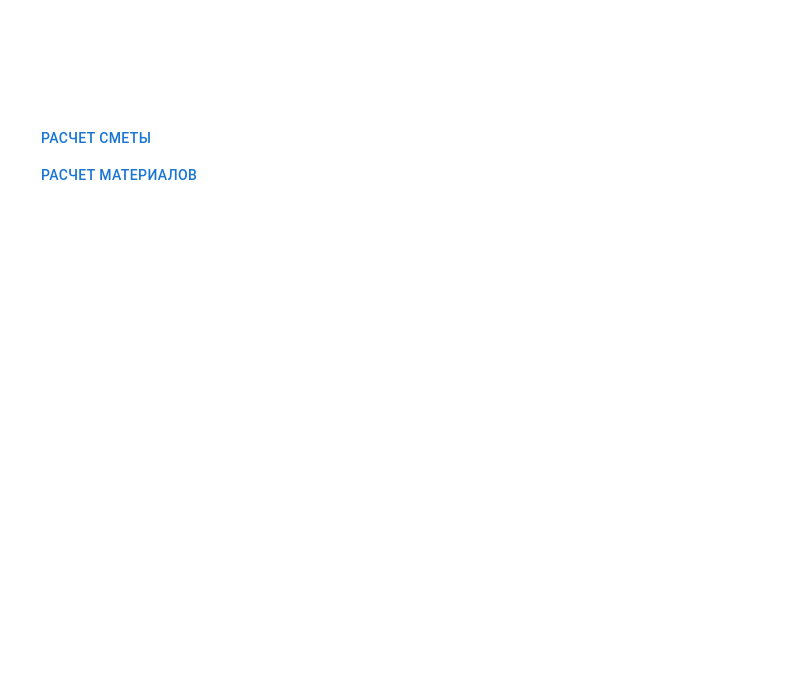
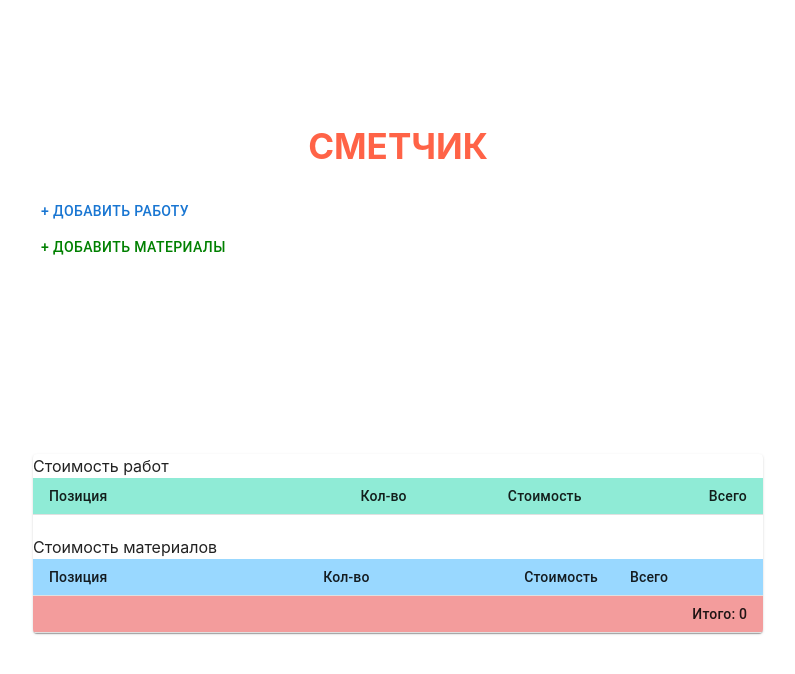
Before and after one commit to kaplunovdev/smetchik, a React (Create React App) app: page / in a window 1280 px wide. Shown: the top 674 px of the page, without its empty margins (242-1037 px from the left). Built offline with nearby package versions, Linux system fonts and the light colour scheme.

Commit message:
fix bug in modalMaterials

```diff
--- a/package.json
+++ b/package.json
@@ -49,6 +49,7 @@
   },
   "devDependencies": {
     "concurrently": "^7.0.0",
-    "react-scripts": "^5.0.0"
+    "react-scripts": "^5.0.0",
+    "webpack": "^5.70.0"
   }
 }
--- a/src/App.js
+++ b/src/App.js
@@ -7,8 +7,7 @@ function App() {
   return (
     <div className='app'>
         <Routes>
-            <Route path='/' element={<Intro/>}/>
-            <Route path='/payment' element={<Payment/>}/>
+            <Route path='/' element={<Payment/>}/>
         </Routes>
     </div>
   );
--- a/src/components/Material/Material.jsx
+++ b/src/components/Material/Material.jsx
@@ -4,11 +4,11 @@ import {TextField} from "@mui/material";
 import {useDispatch, useSelector} from "react-redux";
 import {
     actionPriceCement,
-    actionPricePesok, actionPricePlitka,
+    actionPricePesok,
+    actionPricePlitka,
     actionPricePorebrik,
     actionPriceSheben
 } from "../../redux/reducerMaterials";
-import Modal from "../Modal/Modal";
 
 export const Material = () => {
     const plitkaPrice = useSelector(state => state.materialPage.plitkaPrice)
--- a/src/components/Material/Material.module.css
+++ b/src/components/Material/Material.module.css
@@ -2,12 +2,10 @@
     width: 50%;
     display: flex;
     flex-wrap: nowrap;
-    margin-bottom: 10px;
 }
 .formInputs{
     display: flex;
     flex-direction: column;
-    padding: 15px 0;
 }
 .formInputsItem{
     margin: 5px;
--- a/src/components/Modal/Modal.jsx
+++ b/src/components/Modal/Modal.jsx
@@ -3,7 +3,7 @@ import Typography from "@mui/material/Typography";
 import {Box, Button} from "@mui/material";
 
 
-const Modal = ({onClose, clearDataPlitka, clearDataMaterials, handleOpenMaterials}) => {
+const Modal = ({onClose, clearDataPlitka, clearDataMaterials, onCloseMaterial,openModalMaterials}) => {
     const style = {
         position: 'absolute',
         top: '50%',
@@ -28,8 +28,8 @@ const Modal = ({onClose, clearDataPlitka, clearDataMaterials, handleOpenMaterial
                 }}>
                     <p style={{marginBottom: 20}}>Вы уверены?</p>
                     <p>
-                        <Button onClick={handleOpenMaterials ? clearDataMaterials : clearDataPlitka}>Удалить</Button>
-                        <Button onClick={onClose}>Отмена</Button>
+                        <Button onClick={openModalMaterials ? clearDataMaterials : clearDataPlitka}>Удалить</Button>
+                        <Button onClick={openModalMaterials ? onCloseMaterial : onClose}>Отмена</Button>
                     </p>
 
                 </Typography>
--- a/src/components/Payment/Payment.jsx
+++ b/src/components/Payment/Payment.jsx
@@ -36,14 +36,18 @@ import {actionClearDataMaterials, actionIsVisibleMaterials} from "../../redux/re
 export const Payment = () => {
     const [openModal, setOpenModal] = React.useState(false);
     const [openModalMaterials, setOpenModalMaterials] = React.useState(false);
-    console.log('openModal', openModal)
+    console.log('openModalMaterials', openModalMaterials)
     const handleOpen = () => {
         setOpenModal(true);
     }
+
     const handleOpenMaterials = () => {
         setOpenModalMaterials(true);
     }
     const handleCloseModal = () => setOpenModal(false);
+    const handleCloseModalMaterial = () => setOpenModalMaterials(false);
+
+
     const dispatch = useDispatch();
     const [anchorEl, setAnchorEl] = React.useState(null);
     const open = Boolean(anchorEl);
@@ -62,7 +66,7 @@ export const Payment = () => {
         setOpenModal(false)
     }
     const clearDataMaterials = () => {
-        setOpenModal(false)
+        setOpenModalMaterials(false)
         dispatch(actionClearDataMaterials(false))
     }
 
@@ -167,7 +171,7 @@ export const Payment = () => {
                     <form onSubmit={handleSubmit} className={style.paymentBox}>
                         <div>
                             <div className={style.topBar}>
-                                <div style={{width:"300px",marginBottom:"20px"}}>
+                                <div style={{width: "300px", marginBottom: "20px"}}>
                                     <Button
                                         id="work"
                                         aria-controls={open ? 'work_control' : undefined}
@@ -178,15 +182,14 @@ export const Payment = () => {
                                         + Добавить работу
                                     </Button>
                                     <Button
-                                        className={style.buttonMaterials}
+                                        className={!isVisibleMaterials ? style.buttonMaterials : style.buttonMaterialsDelete}
                                         id="material"
                                         aria-controls={open ? 'material_control' : undefined}
                                         aria-haspopup="true"
                                         aria-expanded={open ? 'true' : undefined}
-                                        onClick={openMaterials}
-                                        disabled={isVisibleMaterials}
+                                        onClick={!isVisibleMaterials ? openMaterials : handleOpenMaterials}
                                     >
-                                        + Добавить материалы
+                                        {isVisibleMaterials ? '- Удалить материалы' : '+ Добавить материалы'}
                                     </Button>
                                 </div>
                                 <div className={style.materialsPanel}>
@@ -199,7 +202,7 @@ export const Payment = () => {
                                                 id="panel1bh-header"
                                             >
 
-                                                <Typography sx={{width: '33%', flexShrink: 0}}>
+                                                <Typography sx={{flexShrink: 0}}>
                                                     Стоимость материалов
 
                                                 </Typography>
@@ -207,34 +210,34 @@ export const Payment = () => {
                                             </AccordionSummary>
 
                                             <AccordionDetails>
-                                                <Typography className={style.accordion}>
-                                                    <Material
-                                                    />
-
-                                                    <div className={style.panelPlitka}>
-                                                        <TrashIcon onClick={handleOpen}/>
-                                                    </div>
-                                                    {openModal && <Modal
-                                                        handleOpenMaterials={handleOpenMaterials}
-                                                        open={handleOpenMaterials}
-                                                        clearDataMaterials={clearDataMaterials}
-                                                        onClose={handleCloseModal}
-                                                        aria-labelledby="modal-modal-title"
-                                                        aria-describedby="modal-modal-description"
-                                                    >
-                                                    </Modal>}
-                                                </Typography>
                                                 {plitkaPrice === '' && pricePesok === '' &&
                                                     priceCement === '' && priceSheben === '' && porebrikPrice === '' &&
                                                     <p className={style.infoMaterials}>Заполните нужные вам поля</p>
 
                                                 }
+                                                <Typography className={style.accordion}>
+
+                                                    <Material
+                                                    />
+
+                                                </Typography>
+
                                             </AccordionDetails>
+
                                         </Accordion>
                                     }
+
                                 </div>
+                                {openModalMaterials && <Modal
+                                    openModalMaterials={openModalMaterials}
+                                    handleOpenMaterials={handleOpenMaterials}
+                                    clearDataMaterials={clearDataMaterials}
+                                    onCloseMaterial={handleCloseModalMaterial}
+                                    aria-labelledby="modal-modal-title"
+                                    aria-describedby="modal-modal-description"
+                                >
+                                </Modal>}
                             </div>
-
 
 
                             <Menu
@@ -288,7 +291,7 @@ export const Payment = () => {
                                         id="panel1bh-header"
                                     >
 
-                                        <Typography sx={{width: '33%', flexShrink: 0}}>
+                                        <Typography sx={{flexShrink: 0}}>
                                             {el.title}
                                         </Typography>
 
@@ -321,7 +324,7 @@ export const Payment = () => {
                                                         label="Стоимость 1м2"
                                                     />
                                                 </div>
-                                                <TrashIcon onClick={() => setOpenModal(true)}/>
+                                                <TrashIcon onClick={handleOpen}/>
 
                                             </div>
 
@@ -355,10 +358,10 @@ export const Payment = () => {
                                 <TableHead>
                                     <TableRow>Стоимость работ</TableRow>
                                     <TableRow style={{background: '#29d9b085'}}>
-                                        <TableCell>Позиция</TableCell>
-                                        <TableCell align="right">Кол-во</TableCell>
-                                        <TableCell align="right">Стоимость</TableCell>
-                                        <TableCell align="right">Всего</TableCell>
+                                        <TableCell style={{minWidth: 100}}>Позиция</TableCell>
+                                        <TableCell style={{minWidth: 100}} align="right">Кол-во</TableCell>
+                                        <TableCell style={{minWidth: 100}} align="right">Стоимость</TableCell>
+                                        <TableCell style={{minWidth: 100}} align="right">Всего</TableCell>
                                     </TableRow>
                                 </TableHead>
                                 <TableBody>
@@ -383,10 +386,10 @@ export const Payment = () => {
                                 <TableHead>
                                     <TableRow>Стоимость материалов</TableRow>
                                     <TableRow style={{background: 'rgb(60 181 255 / 52%)'}}>
-                                        <TableCell>Позиция</TableCell>
-                                        <TableCell>Кол-во</TableCell>
-                                        <TableCell align="right">Стоимость</TableCell>
-                                        <TableCell align="right">Всего</TableCell>
+                                        <TableCell style={{minWidth: 100}}>Позиция</TableCell>
+                                        <TableCell style={{minWidth: 100}}>Кол-во</TableCell>
+                                        <TableCell style={{minWidth: 100}} align="right">Стоимость</TableCell>
+                                        <TableCell style={{minWidth: 100}} lign="right">Всего</TableCell>
                                     </TableRow>
                                 </TableHead>
                                 <TableBody>
--- a/src/components/Payment/Payment.module.css
+++ b/src/components/Payment/Payment.module.css
@@ -47,16 +47,24 @@
 
 }
 .materials{
-    margin-top: 10px;
-    border:1px solid #c4f1c4;
+    border:1px solid #e7e7e7;
+
 }
 .infoMaterials{
     font-size: 12px;
     color: green;
+    margin-left: 5px;
+    min-height: 18px;
 
 }
 .buttonMaterials{
     color: green !important;
+}
+.buttonMaterialsDelete{
+    color: tomato !important;
+}
+.css-1d5w0op{
+ position: initial !important;
 }
 button.buttonMaterials:disabled{
     color: gray!important;
@@ -66,9 +74,25 @@ button.buttonMaterials:disabled{
     position: relative;
     display: flex;
     justify-content: space-between;
+    flex-direction: column;
 }
 .materialsPanel{
-    position: absolute;
-    right: 0;
-    z-index: 2;
+    /*margin-bottom: 15px;*/
 }
+p.materialTitle {
+    width: 100%;
+}
+
+
+
+@media screen and (min-width: 590px) {
+    .materialsPanel {
+        position: absolute;
+        right: 0;
+        z-index: 2;
+        margin-bottom: 0;
+    }
+    .topBar{
+        flex-direction: row;
+    }
+}
--- a/src/redux/store.js
+++ b/src/redux/store.js
@@ -14,5 +14,4 @@ let store = createStore(
         window.__REDUX_DEVTOOLS_EXTENSION__ && window.__REDUX_DEVTOOLS_EXTENSION__()
     )
 );
-window.store = store
 export default store;
```
Also changed, not shown: src/index.js (+1 -7 lines), 1 other file (tests, documents, lock files or other folders).
